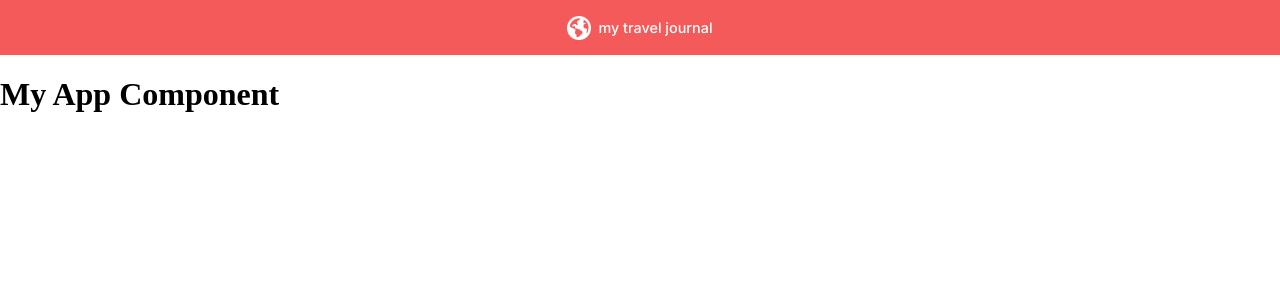
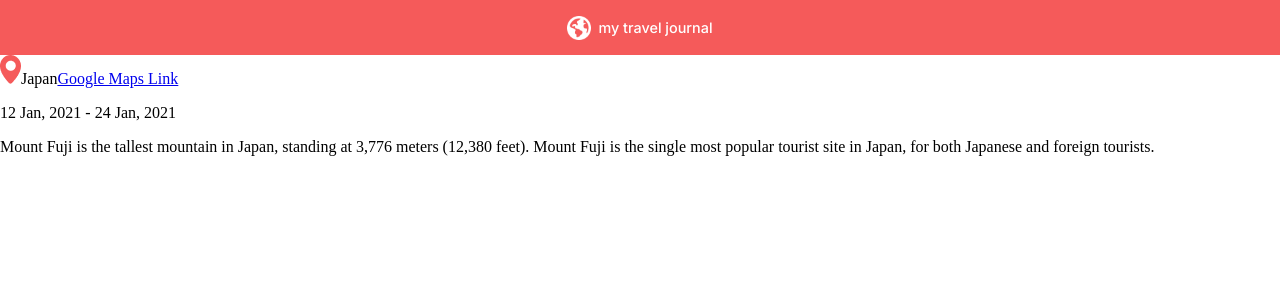
Before and after one commit to mudimurtala/BuildAndLearn, a React (Vite) app in the folder re-travel-journal/: page / in a window 1280 px wide. Shown: the top 300 px of the page. Built offline with nearby package versions, Linux system fonts and the light colour scheme.

Commit message:
Add files

```diff
--- a/re-travel-journal/App.jsx
+++ b/re-travel-journal/App.jsx
@@ -1,10 +1,11 @@
 import Header from "/components/Header";
+import Entry from "/components/Entry";
 
 export default function App() {
     return (
         <>
             < Header />
-            <h1>My App Component</h1>
+            < Entry />
         </>
     )
 }
```
